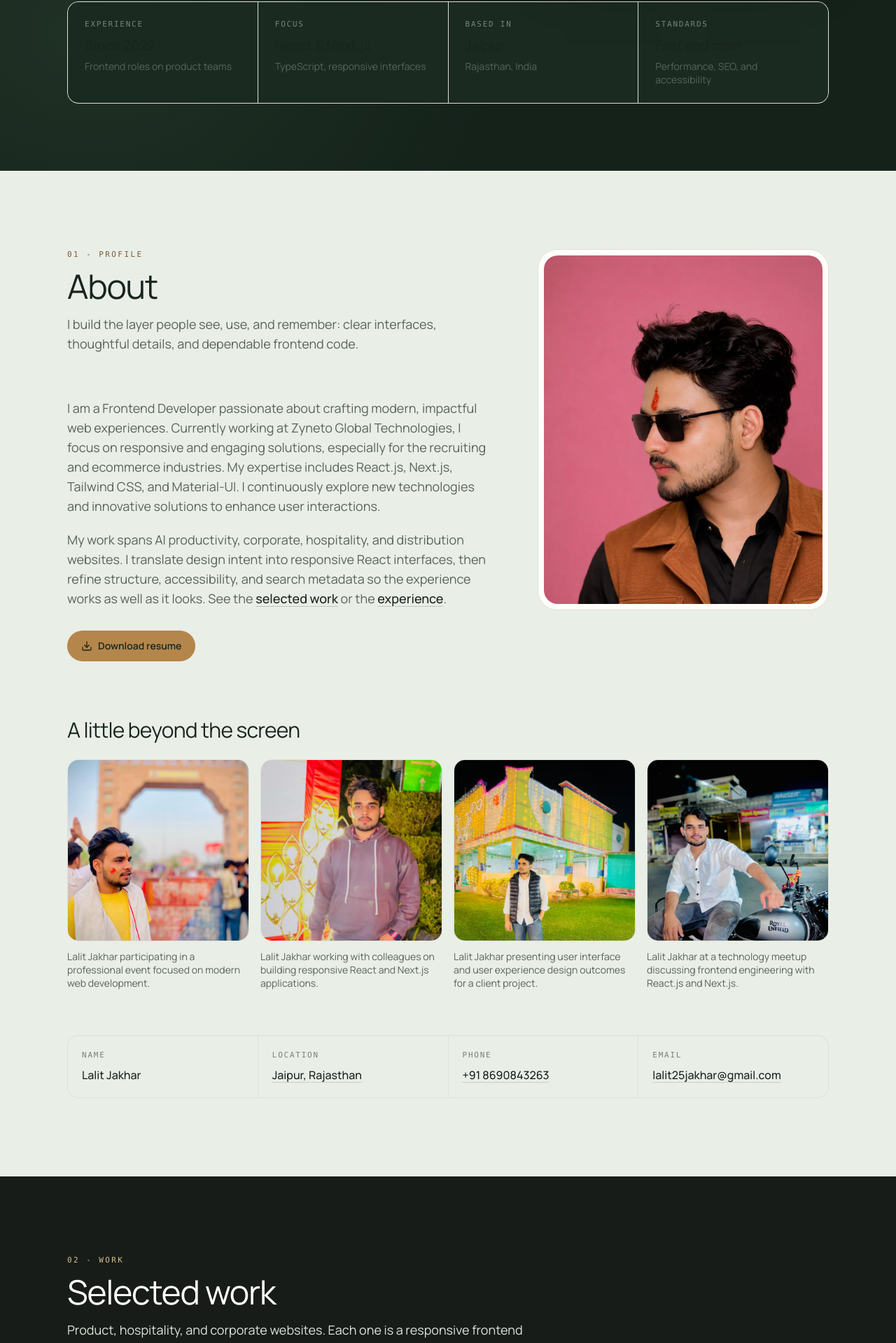
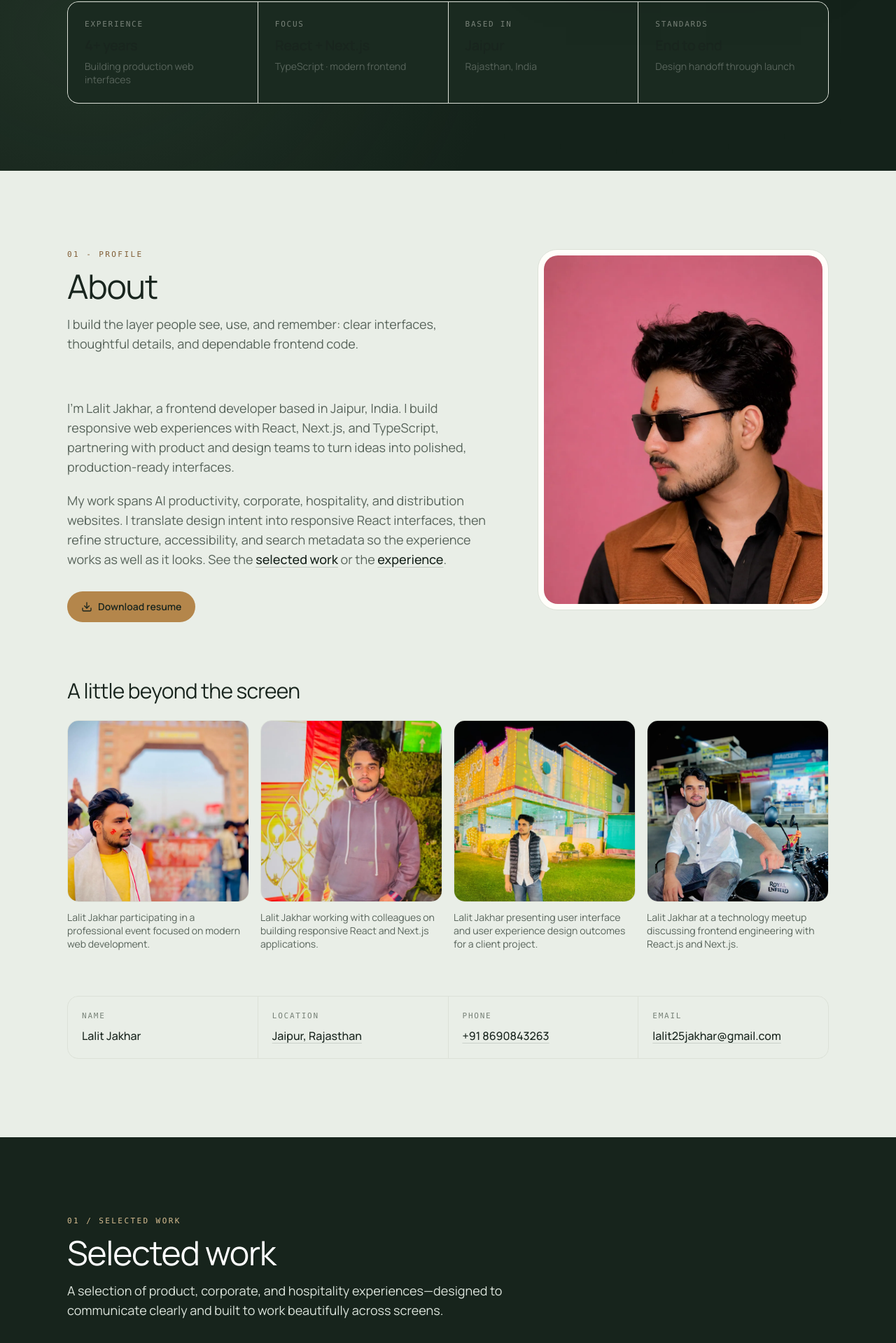
Before and after one commit to lalitjakhar/jakhar-lalit, a Next.js app: page / in a window 1280 px wide. Shown: the part 852-2771 px from the top of the page at 70% size. Built offline with nearby package versions, Linux system fonts and the light colour scheme.

Commit message:
style: update component styles and text for improved clarity and consistency across the application

```diff
--- a/src/components/Hero.tsx
+++ b/src/components/Hero.tsx
@@ -11,13 +11,13 @@ interface HeroProps {
 const stats = [
   {
     label: "Experience",
-    value: "Since 2022",
-    detail: "Frontend roles on product teams",
+    value: "4+ years",
+    detail: "Building production web interfaces",
   },
   {
     label: "Focus",
-    value: "React & Next.js",
-    detail: "TypeScript, responsive interfaces",
+    value: "React + Next.js",
+    detail: "TypeScript · modern frontend",
   },
   {
     label: "Based in",
@@ -26,8 +26,8 @@ const stats = [
   },
   {
     label: "Standards",
-    value: "Fast and clear",
-    detail: "Performance, SEO, and accessibility",
+    value: "End to end",
+    detail: "Design handoff through launch",
   },
 ];
 
@@ -43,23 +43,23 @@ export default function Hero({ data }: HeroProps) {
           <div className="min-w-0 lg:col-span-7">
             <p className="flex items-center gap-3 font-mono text-[11px] font-medium uppercase tracking-[0.2em] text-accent">
               <span className="h-px w-8 bg-accent" aria-hidden="true" />
-              Jaipur-based frontend developer
+              Frontend engineer · React & Next.js · Jaipur, India
             </p>
             <h1 className="mt-6 max-w-3xl text-balance text-white">
               <span className="block font-display text-[clamp(2.75rem,7.3vw,6.6rem)] leading-[0.92] tracking-[-0.055em]">
-                I build
+                Thoughtful
               </span>
               <span className="block font-display text-[clamp(2.75rem,7.3vw,6.6rem)] leading-[0.92] tracking-[-0.055em] text-[#d6bd91]">
-                thoughtful
+                digital products,
               </span>
               <span className="block font-display text-[clamp(2.75rem,7.3vw,6.6rem)] leading-[0.92] tracking-[-0.055em]">
-                web experiences.
+                built with care.
               </span>
             </h1>
             <p className="mt-6 max-w-xl text-pretty text-base leading-relaxed text-fog md:text-lg">
-              I’m Lalit Jakhar, a Jaipur-based frontend developer building considered,
-              responsive web experiences with React, Next.js, and TypeScript—from the
-              first design handoff to the final detail in production.
+              I’m Lalit Jakhar. I turn product ideas and design systems into responsive,
+              production-ready interfaces with React, Next.js, and TypeScript—with equal
+              care for the details people see and the code teams maintain.
             </p>
             <div className="mt-8 flex flex-wrap items-center gap-3">
               <a href="#portfolio" className="btn-primary">
--- a/src/components/Portfolio.tsx
+++ b/src/components/Portfolio.tsx
@@ -7,16 +7,16 @@ export default function Portfolio() {
   return (
     <section
       id="portfolio"
-      className="scroll-mt-24 bg-[#171c18] py-20 text-white md:py-28"
+      className="scroll-mt-24 bg-[#17241c] py-20 text-white md:py-28"
       aria-labelledby="portfolio-heading"
     >
       <div className="shell">
         <SectionIntro
-          eyebrow="02 - Work"
+          eyebrow="01 / Selected work"
           title="Selected work"
           headingId="portfolio-heading"
           tone="dark"
-          description="Product, hospitality, and corporate websites. Each one is a responsive frontend with a clear structure and search-friendly pages."
+          description="A selection of product, corporate, and hospitality experiences—designed to communicate clearly and built to work beautifully across screens."
         />
 
         <div className="grid gap-12 md:grid-cols-2 md:gap-x-8 md:gap-y-14">
@@ -24,13 +24,14 @@ export default function Portfolio() {
             const host = new URL(project.url).host.replace(/^www\./, "");
 
             return (
-              <article key={project.title} className="rounded-3xl border border-white/10 bg-white/[0.025] p-4 transition hover:border-accent/40 md:p-5">
+              <article key={project.title} className={`rounded-3xl border border-white/10 bg-white/[0.035] p-4 transition hover:border-[#d6bd91]/50 md:p-5 ${index === 0 ? "md:col-span-2" : ""}`}>
                 <a
                   href={project.url}
                   target="_blank"
                   rel="noopener noreferrer"
                   className="group block"
                 >
+                  <div className={index === 0 ? "grid gap-6 md:grid-cols-[1.15fr_0.85fr] md:items-center" : ""}>
                   <div className="overflow-hidden rounded-2xl border border-white/10 bg-[#101310]">
                     <SeoImage
                       src={project.image.src}
@@ -47,10 +48,10 @@ export default function Portfolio() {
                       }`}
                     />
                   </div>
-                  <div className="mt-5 flex items-start justify-between gap-4">
+                  <div className={`mt-5 flex items-start justify-between gap-4 ${index === 0 ? "md:mt-0" : ""}`}>
                     <div>
                       <p className="font-mono text-[11px] uppercase tracking-[0.18em] text-fog-dim">
-                        {String(index + 1).padStart(2, "0")} · {host}
+                        {String(index + 1).padStart(2, "0")} / {host}
                       </p>
                       <h3 className="mt-2 font-display text-2xl tracking-tight text-white transition group-hover:text-accent md:text-[1.7rem]">
                         {project.title}
@@ -73,9 +74,10 @@ export default function Portfolio() {
                       </ul>
                     </div>
                     <span className="mt-1 inline-flex shrink-0 items-center gap-1 text-sm text-fog-dim transition group-hover:text-white">
-                      <span className="sr-only">Visit site (opens in a new tab)</span>
+                      <span className="sr-only">View live project (opens in a new tab)</span>
                       <ArrowUpRight size={18} aria-hidden="true" />
                     </span>
+                  </div>
                   </div>
                 </a>
               </article>
--- a/src/components/Resume.tsx
+++ b/src/components/Resume.tsx
@@ -15,14 +15,14 @@ export default function Resume({ data }: ResumeProps) {
     <section id="resume" className="scroll-mt-24 bg-paper py-20 md:py-28" aria-labelledby="resume-heading">
       <div className="shell">
         <SectionIntro
-          eyebrow="03 - Background"
-          title="Experience"
+          eyebrow="02 / The work behind the work"
+          title="Built through experience"
           headingId="resume-heading"
-          description="Roles, education, and the technologies I use to design and ship interfaces."
+          description="Four years of frontend practice across product teams, agency work, and client websites—grounded in thoughtful implementation and collaboration."
         />
 
         <div>
-          <h3 className="font-display text-2xl tracking-tight text-ink md:text-3xl">Technical skills</h3>
+          <h3 className="font-display text-2xl tracking-tight text-ink md:text-3xl">The tools I reach for</h3>
           <p className="mt-3 max-w-2xl text-base leading-relaxed text-muted">{skillmessage}</p>
           <ul className="mt-8 grid gap-4 sm:grid-cols-2 lg:grid-cols-3">
             {skills.map((skill) => (
@@ -46,7 +46,7 @@ export default function Resume({ data }: ResumeProps) {
         </div>
 
         <div className="mt-16 md:mt-20">
-          <h3 className="font-display text-2xl tracking-tight text-ink md:text-3xl">Work</h3>
+          <h3 className="font-display text-2xl tracking-tight text-ink md:text-3xl">Experience</h3>
           <div className="mt-6 border-t border-line">
             {work.map((job) => (
               <article
--- a/src/data/resumeData.ts
+++ b/src/data/resumeData.ts
@@ -64,10 +64,10 @@ export interface ResumeDataStructure {
 export const resumeData: ResumeDataStructure = {
   main: {
     name: "Lalit Jakhar",
-    occupation: "Frontend Developer",
-    bio: "I am a Frontend Developer passionate about crafting modern, impactful web experiences. Currently working at Zyneto Global Technologies, I focus on responsive and engaging solutions, especially for the recruiting and ecommerce industries. My expertise includes React.js, Next.js, Tailwind CSS, and Material-UI. I continuously explore new technologies and innovative solutions to enhance user interactions.",
+    occupation: "Frontend Engineer",
+    bio: "I’m Lalit Jakhar, a frontend developer based in Jaipur, India. I build responsive web experiences with React, Next.js, and TypeScript, partnering with product and design teams to turn ideas into polished, production-ready interfaces.",
     contactmessage:
-      "Have a project for me? Think I'd be a good fit for your team? I'd love to hear from you. Reach out by email or use the form below.",
+      "Have a product, website, or frontend role in mind? Tell me what you’re building. I’m happy to talk through the brief, the team, and how I could contribute.",
     email: "lalit25jakhar@gmail.com",
     phone: "+91 8690843263",
     address: {
@@ -105,7 +105,7 @@ export const resumeData: ResumeDataStructure = {
   },
   resume: {
     skillmessage:
-      "I am passionate about frontend development and always eager to learn new technologies. Here are some key skills:",
+      "A practical toolkit for building accessible, responsive interfaces—from component architecture through launch and ongoing refinement.",
     education: [
       {
         school: "Maharishi Arvind Institute of Science & Management",
@@ -121,94 +121,94 @@ export const resumeData: ResumeDataStructure = {
         title: "Frontend Web Developer",
         years: "Oct 2024 - Present",
         description:
-          "At Kroolo, I contribute to building innovative, user-centric web applications that empower productivity through AI-driven solutions. My role involves designing and implementing responsive, intuitive interfaces using modern frameworks. Collaborating closely with cross-functional teams, I ensure seamless integration of AI features into the platform, enhancing user workflows and streamlining complex tasks. My work focuses on optimizing performance, accessibility, and scalability, enabling Kroolo to deliver a cutting-edge experience to its users. On kroolo.com I build the corporate site in Next.js, TypeScript, and Tailwind CSS, including SEO audits and a structure that presents the AI WorkOS clearly.",
+          "Build and refine the Kroolo corporate website, presenting its AI-powered WorkOS, workflows, and productivity features. Develop responsive pages with Next.js, TypeScript, and Tailwind CSS, with attention to clear information architecture and on-page SEO.",
       },
       {
         company: "Zyneto Global Technologies",
         title: "Frontend Developer",
         years: "February 2024 - Present",
         description:
-          "Develop and maintain responsive web applications using React.js and Next.js. Collaborate with the design team to implement UI/UX designs using Material-UI and Tailwind CSS. Key skills: React.js, Next.js, JavaScript, HTML, CSS, Bootstrap, Tailwind CSS, Material-UI, Web Performance Optimization. Client sites include the Zyneto corporate website, Cheelgadi (a vegetarian restaurant, hotel, and wedding venue in Jaipur), and NDC Oman.",
+          "Develop responsive React and Next.js experiences with design and product teams. Selected work includes Zyneto’s corporate site, Cheelgadi in Jaipur, and National Distribution Company in Oman, using TypeScript, Tailwind CSS, and Material UI across projects.",
       },
       {
         company: "GOHASHINCLUDE PVT. LTD.",
         title: "Frontend Developer",
         years: "September 2022 - February 2024",
         description:
-          "Built and maintained front-end components using HTML, CSS, JavaScript, and React.js. Worked closely with backend developers to integrate RESTful APIs. Key skills: HTML, CSS, JavaScript, Bootstrap, React.js, Next.js.",
+          "Built and maintained frontend components with HTML, CSS, JavaScript, and React. Collaborated with backend developers to integrate REST APIs and deliver responsive web interfaces.",
       },
     ],
     skills: [
       {
         name: "React.js",
         description:
-          "Experienced in building dynamic and responsive web applications using React.js.",
+          "Build reusable, component-driven interfaces for interactive web applications.",
         image: "react.svg",
       },
       {
         name: "Next.js",
         description:
-          "Skilled in Next.js for server-side rendering and optimized React-based applications.",
+          "Create production-ready React experiences with routing, rendering, and framework-level optimizations.",
         image: "nextjs.svg",
       },
       {
         name: "TypeScript",
         description:
-          "Expert in TypeScript for type-safe development, improving code quality and maintainability.",
+          "Add clear types to components, props, and application data for maintainable code.",
         image: "typescript.svg",
       },
       {
         name: "JavaScript",
         description:
-          "Proficient in JavaScript, including modern ES6+ syntax for writing clean, maintainable code.",
+          "Use modern JavaScript to build clean, reliable frontend interactions.",
         image: "javascript.svg",
       },
       {
         name: "Performance Optimization",
         description:
-          "Experienced in optimizing & improving performance and load times.",
+          "Consider page weight, image delivery, and rendering behavior when building for the web.",
         image: "performance.svg",
       },
       {
         name: "HTML5",
         description:
-          "Strong foundation in HTML5 for structuring and presenting web content effectively.",
+          "Structure content with semantic, accessible HTML elements.",
         image: "html.svg",
       },
       {
         name: "CSS",
         description:
-          "Expertise in CSS for styling and creating visually appealing web layouts.",
+          "Create responsive layouts, visual systems, and considered interface details.",
         image: "css.svg",
       },
       {
         name: "Bootstrap",
         description:
-          "Experienced in using Bootstrap for responsive and mobile-first web designs.",
+          "Use Bootstrap components and grid utilities to build responsive layouts.",
         image: "bootstrap.svg",
       },
       {
         name: "Tailwind CSS",
         description:
-          "Proficient in Tailwind CSS for utility-first styling and custom design implementations.",
+          "Build consistent, responsive interfaces with utility-first styling.",
         image: "tailwind.svg",
       },
       {
         name: "Material-UI",
         description:
-          "Skilled in Material-UI for building cohesive and visually consistent UI components.",
+          "Apply Material UI components and theming to product interfaces.",
         image: "material_ui.svg",
       },
       {
         name: "SEO Optimization",
         description:
-          "Proficient in SEO optimization and search engine rankings.",
+          "Use semantic page structure, metadata, and structured data to support discoverability.",
         image: "seo-optimization.svg",
       },
       {
         name: "Git",
         description:
-          "Proficient in using Git for version control and collaboration.",
+          "Track changes and collaborate through version-controlled workflows.",
         image: "github.svg",
       },
     ],
--- a/src/data/seo.ts
+++ b/src/data/seo.ts
@@ -9,10 +9,10 @@ import {
 } from "@/data/siteImages";
 
 export const SITE_NAME = "Lalit Jakhar";
-export const SITE_TITLE = "Lalit Jakhar | React & Next.js Frontend Developer";
+export const SITE_TITLE = "Lalit Jakhar | Frontend Engineer in Jaipur";
 export const SITE_UPDATED = "2026-11-02";
 export const SITE_DESCRIPTION =
-  "Lalit Jakhar is a Jaipur-based frontend developer building fast, accessible React and Next.js experiences with TypeScript for product and business teams.";
+  "Lalit Jakhar is a Jaipur-based frontend engineer specializing in React, Next.js, and TypeScript. Explore selected product, corporate, and client work.";
 
 export const SITE_KEYWORDS = [
   "Lalit Jakhar",
@@ -22,7 +22,7 @@ export const SITE_KEYWORDS = [
   "TypeScript frontend developer",
   "web developer Rajasthan",
   "frontend engineer portfolio",
-  "React Next.js portfolio",
+  "React Next.js developer portfolio",
 ];
 
 export const SOCIAL_PROFILES = [
@@ -36,92 +36,48 @@ export const SOCIAL_PROFILES = [
 
 export const PORTFOLIO_PROJECTS = [
   {
-    title: "Zyneto Global Technologies (Version 2)",
+    title: "Kroolo — AI WorkOS",
     description:
-      "Second version of the Zyneto corporate website. I translated Figma UI into responsive pages with React.js, Next.js, and TypeScript, and styled them with Tailwind CSS, Bootstrap, and Material-UI. The site presents Zyneto’s AI engineering, intelligent agents, and digital services, with SEO audits and a clearer page structure.",
-    url: "https://www.zyneto.com",
-    image: portfolioImages[0],
-    role: "Frontend Engineer",
-    period: "Feb 2024 – Present",
-    imageFit: "cover",
-    stack: ["Next.js", "React.js", "TypeScript", "Tailwind CSS", "Material-UI", "Figma", "SEO"],
+      "A clear, responsive corporate experience for Kroolo’s AI-powered WorkOS. I build and refine pages that bring its AI agents, workflows, and productivity tools into focus, using Next.js, TypeScript, and Tailwind CSS.",
+    url: "https://www.kroolo.com",
+    image: portfolioImages[4],
+    role: "Frontend Web Developer",
+    period: "Oct 2024 – Present",
+    imageFit: "center",
+    stack: ["Next.js", "TypeScript", "Tailwind CSS", "SEO"],
   },
   {
     title: "Zyneto Global Technologies",
     description:
-      "Corporate website for Zyneto Global Technologies. I built responsive service and solution pages for AI engineering, software development, and digital products, with a consistent visual system and a search-friendly structure.",
+      "A corporate website for Zyneto’s technology services. I translated product and design requirements into responsive Next.js pages, with clear content structure and on-page SEO.",
     url: "https://www.zyneto.com",
-    image: portfolioImages[1],
-    role: "Frontend Engineer",
+    image: portfolioImages[0],
+    role: "Frontend Developer",
     period: "Feb 2024 – Present",
     imageFit: "cover",
-    stack: ["Next.js", "React.js", "JavaScript", "HTML", "Bootstrap", "SEO"],
+    stack: ["React", "Next.js", "TypeScript", "Tailwind CSS", "SEO"],
   },
   {
-    title: "Kroolo Corp Website",
+    title: "Cheelgadi — Jaipur",
     description:
-      "Corporate website for Kroolo’s AI-powered WorkOS. I built responsive interfaces in Next.js, TypeScript, and Tailwind CSS that explain intelligent workflows, productivity tools, and modern work management.",
-    url: "https://www.kroolo.com",
-    image: portfolioImages[2],
-    role: "Frontend Engineer",
-    period: "Nov 2024 – Present",
+      "A welcoming digital home for a vegetarian restaurant, hotel, and wedding venue near Jaipur Airport. The responsive site helps guests explore dining, stays, and event spaces.",
+    url: "https://cheelgadi.com/",
+    image: portfolioImages[6],
+    role: "Frontend Developer",
+    period: "Jul 2026 – Sep 2026",
     imageFit: "cover",
-    stack: ["Next.js", "TypeScript", "Tailwind CSS", "CSS", "SEO"],
+    stack: ["React", "Next.js", "TypeScript", "Tailwind CSS"],
   },
   {
-    title: "Kroolo Corp Website (Version 2)",
+    title: "National Distribution Company — Oman",
     description:
-      "A later pass on the Kroolo website: cleaner layouts, stronger page structure, and SEO work including audits and on-page improvements so the AI WorkOS story stays fast and easy to browse on every device.",
-    url: "https://www.kroolo.com",
-    image: portfolioImages[3],
-    role: "Frontend Engineer",
-    period: "Nov 2024 – Present",
-    imageFit: "cover",
-    stack: ["Next.js", "TypeScript", "Tailwind CSS", "Website Optimization", "SEO Audits"],
-  },
-  {
-    title: "Kroolo | AI-Powered WorkOS",
-    description:
-      "Homepage for Kroolo’s AI WorkOS. I helped present AI agents, intelligent workflows, and enterprise productivity features through a responsive, performance-conscious layout with clear calls to book a demo.",
-    url: "https://www.kroolo.com",
-    image: portfolioImages[4],
-    role: "Frontend Engineer",
-    period: "Nov 2024 – Present",
-    imageFit: "center",
-    stack: ["Next.js", "TypeScript", "Tailwind CSS", "SEO", "Website Optimization"],
-  },
-  {
-    title: "Zyneto Technology Insights",
-    description:
-      "Insights section of the Zyneto site, organizing articles on web development, cloud, AI, and enterprise software. I structured the listing, filters, and article cards so the content stays easy to scan.",
-    url: "https://www.zyneto.com",
-    image: portfolioImages[5],
-    role: "Frontend Engineer",
-    period: "Feb 2024 – Present",
-    imageFit: "cover",
-    stack: ["Next.js", "React.js", "TypeScript", "Tailwind CSS", "SEO"],
-  },
-  {
-    title: "Cheelgadi | Restaurant & Wedding Venue",
-    description:
-      "Website for Cheelgadi, a pure vegetarian restaurant, hotel, and wedding venue near Jaipur Airport. I designed and developed the responsive frontend so guests can explore dining, rooms, banquets, and venue details on any device.",
-    url: "https://cheelgadi.com/",
-    image: portfolioImages[6],
-    role: "Frontend Engineer",
-    period: "Jul 2026 – Sep 2026",
-    imageFit: "cover",
-    stack: ["React.js", "Next.js", "TypeScript", "JavaScript", "Tailwind CSS", "Figma"],
-  },
-  {
-    title: "NDC Oman | Corporate Website",
-    description:
-      "Corporate website for National Distribution Company (NDC) in Oman. I built a responsive Next.js and TypeScript frontend that presents distribution services, product categories, and partner brands, with Tailwind CSS and SEO-focused page structure.",
+      "A responsive corporate website for National Distribution Company in Oman, bringing its distribution services, product categories, and partner brands together in a clear, navigable experience.",
     url: "https://ndcmuscat.com/en",
     image: portfolioImages[7],
-    role: "Frontend Engineer",
+    role: "Frontend Developer",
     period: "Apr 2026 – Jul 2026",
     imageFit: "center",
-    stack: ["Next.js", "TypeScript", "Tailwind CSS", "SEO", "Website Optimization"],
+    stack: ["Next.js", "TypeScript", "Tailwind CSS", "SEO"],
   },
 ] as const;
 
@@ -129,12 +85,12 @@ export const FAQS = [
   {
     question: "Who is Lalit Jakhar?",
     answer:
-      "Lalit Jakhar is a Frontend Developer based in Jaipur, Rajasthan, India. He builds responsive web applications with React.js and Next.js. Current work includes Zyneto Global Technologies and Kroolo.",
+      "Lalit Jakhar is a frontend engineer based in Jaipur, Rajasthan, India. He builds responsive digital experiences with React, Next.js, and TypeScript for product teams and clients.",
   },
   {
     question: "What technologies does Lalit Jakhar use?",
     answer:
-      "His core stack is React.js, Next.js, TypeScript, and JavaScript, styled with Tailwind CSS, Material-UI, Bootstrap, HTML, and CSS. He also works on performance, SEO, and Git.",
+      "Lalit works with React, Next.js, TypeScript, JavaScript, Tailwind CSS, Material UI, Bootstrap, HTML, and CSS, with an interest in performance, accessibility, and technical SEO.",
   },
   {
     question: "Where is Lalit Jakhar based?",
@@ -144,12 +100,12 @@ export const FAQS = [
   {
     question: "Is Lalit Jakhar available for projects or roles?",
     answer:
-      "Yes. He welcomes project inquiries and conversations about team roles. Use the contact form on this page or email lalit25jakhar@gmail.com.",
+      "For frontend roles, product collaborations, or project inquiries, contact Lalit using the form on this page or email lalit25jakhar@gmail.com.",
   },
   {
     question: "Which websites has Lalit Jakhar worked on?",
     answer:
-      "Selected work includes Zyneto Global Technologies, Kroolo’s AI WorkOS website, Cheelgadi (a vegetarian restaurant, hotel, and wedding venue in Jaipur), and NDC Oman. All are linked from the portfolio on this page.",
+      "Selected work includes Kroolo’s AI WorkOS website, the Zyneto Global Technologies corporate site, Cheelgadi in Jaipur, and National Distribution Company in Oman. Project links and details are on this page.",
   },
   {
     question: "Which companies has Lalit Jakhar worked with?",
```
Also changed, not shown: src/components/Contact.tsx (+5 -5 lines), src/components/Faq.tsx (+4 -4 lines), src/components/Footer.tsx (+4 -4 lines), src/components/Testimonials.tsx (+6 -6 lines).
